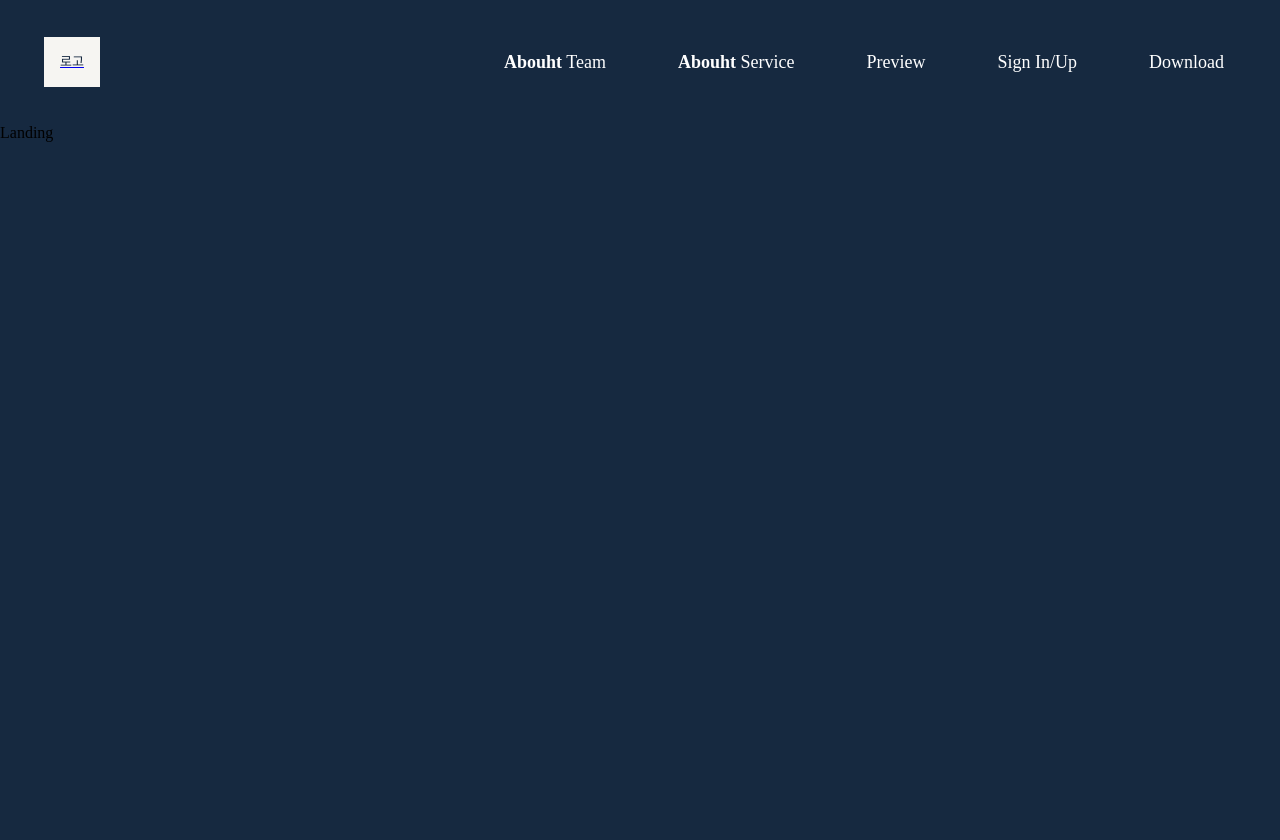
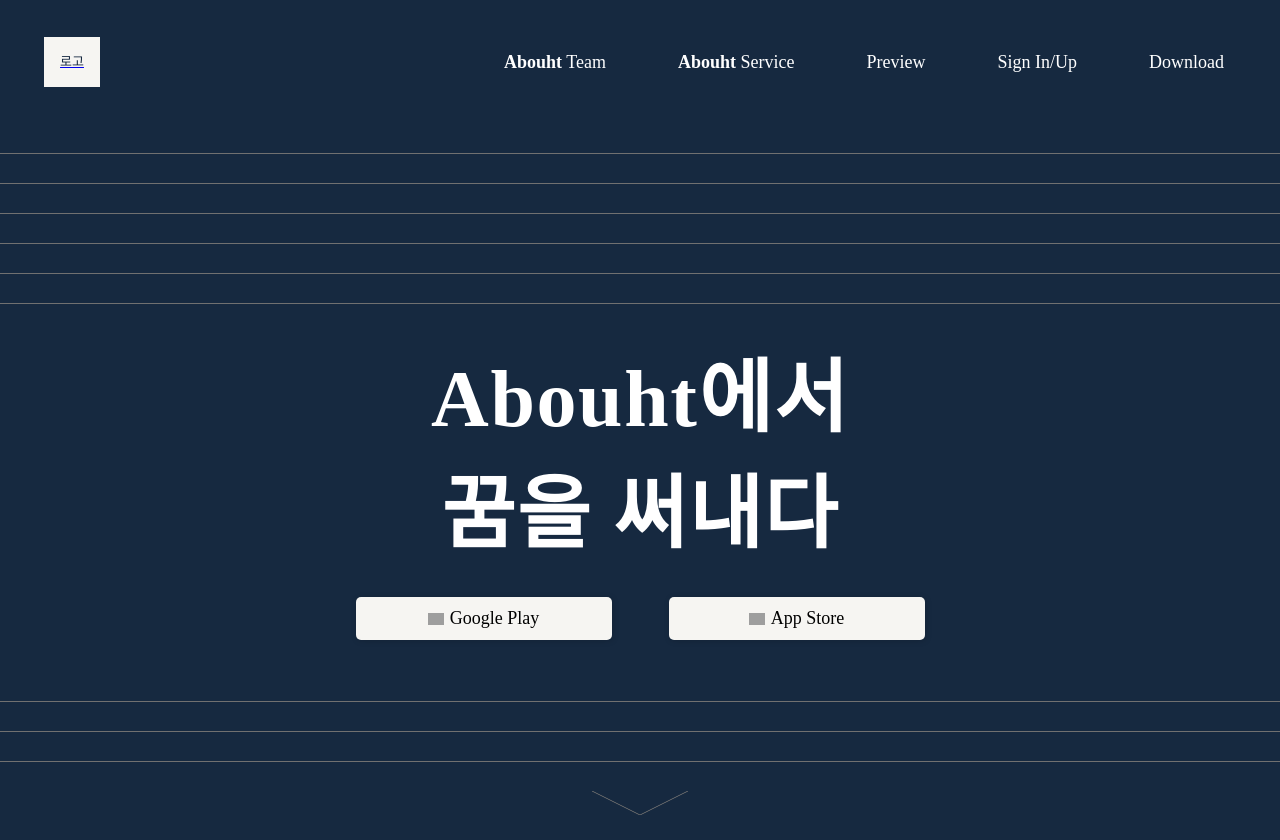
Before and after one commit to judemin/abouht-front, a React (Vite) app: page / in a window 1280 px wide. Before the commit the page ends 800 px from the top, so only its background shows below. Built offline with nearby package versions, Linux system fonts and the light colour scheme; grey boxes are pictures that could not be loaded; a web font is replaced by a local one.

Commit message:
Feat: Add Landing Page

```diff
--- /dev/null
+++ b/src/components/Arrow.tsx
@@ -0,0 +1,45 @@
+import React from "react"
+import { styled } from "styled-components"
+
+const ArrowContainer = styled.div`
+  display: flex;
+  flex-direction: row;
+  justify-content: center;
+`
+
+const ArrowLeft = styled.div`
+  background: linear-gradient(
+    to top right,
+    rgba(0, 0, 0, 0) 0%,
+    rgba(0, 0, 0, 0) calc(50% - 0.8px),
+    #707070 50%,
+    rgba(0, 0, 0, 0) calc(50% + 0.8px),
+    rgba(0, 0, 0, 0) 100%
+  );
+  width: 3rem;
+  height: 1.5rem;
+`
+
+const ArrowRight = styled.div`
+  background: linear-gradient(
+    to top left,
+    rgba(0, 0, 0, 0) 0%,
+    rgba(0, 0, 0, 0) calc(50% - 0.8px),
+    #707070 50%,
+    rgba(0, 0, 0, 0) calc(50% + 0.8px),
+    rgba(0, 0, 0, 0) 100%
+  );
+  width: 3rem;
+  height: 1.5rem;
+`
+
+const Arrow = () => {
+  return (
+    <ArrowContainer>
+      <ArrowLeft />
+      <ArrowRight />
+    </ArrowContainer>
+  )
+}
+
+export default Arrow
--- /dev/null
+++ b/src/components/ImgButton.tsx
@@ -0,0 +1,41 @@
+import React, { ReactNode } from "react"
+import { Link } from "react-router-dom"
+import styled from "styled-components"
+
+const Button = styled.div`
+  width: 16rem;
+  height: 2.6875rem;
+  background-color: #f6f5f2;
+  box-shadow: 1px 1px 6px #00000029;
+  border-radius: 5px;
+  font-size: 18px;
+  color: black;
+  text-align: center;
+  display: flex;
+  align-items: center;
+  justify-content: center;
+`
+
+const ButtonImg = styled.img`
+  width: 1rem;
+  margin-right: 0.375rem;
+`
+
+type Props = {
+  src: string
+  href: string
+  children: ReactNode
+}
+
+const ImgButton = (props: Props) => {
+  return (
+    <Link to={props.href} style={{ textDecoration: "none" }}>
+      <Button>
+        <ButtonImg src={props.src} alt="" />
+        {props.children}
+      </Button>
+    </Link>
+  )
+}
+
+export default ImgButton
--- a/src/pages/Landing.tsx
+++ b/src/pages/Landing.tsx
@@ -1,9 +1,74 @@
 import React from "react"
+import { styled } from "styled-components"
+import ImgButton from "../components/ImgButton"
+import Arrow from "../components/Arrow"
+
+const Container = styled.div`
+  height: calc(100vh - 7.75rem);
+  display: flex;
+  flex-direction: column;
+  justify-content: space-between;
+`
+
+const Title = styled.h1`
+  font-size: 5rem;
+  text-align: center;
+  font-weight: bold;
+  letter-spacing: 0.1rem;
+  color: white;
+`
+
+const Line = styled.div`
+  width: 100%;
+  height: 1px;
+  background-color: #707070;
+  margin: 29px 0;
+`
+
+const ButtonContainer = styled.div`
+  display: flex;
+  gap: 3.5625rem;
+  justify-content: center;
+  margin: 2rem 0;
+`
 
 type Props = {}
 
 const Landing = (props: Props) => {
-  return <div>Landing</div>
+  return (
+    <Container>
+      <div>
+        {[...Array(6)].map((_, i) => (
+          <Line key={i} />
+        ))}
+      </div>
+      <Title>
+        Abouht에서
+        <br />
+        꿈을 써내다
+      </Title>
+      <ButtonContainer>
+        <ImgButton
+          src="https://img.freepik.com/free-icon/google-play_318-566073.jpg"
+          href="https://google.com"
+        >
+          Google Play
+        </ImgButton>
+        <ImgButton
+          src="https://upload.wikimedia.org/wikipedia/commons/thumb/f/fa/Apple_logo_black.svg/391px-Apple_logo_black.svg.png"
+          href="https://apple.com"
+        >
+          App Store
+        </ImgButton>
+      </ButtonContainer>
+      <div style={{ paddingBottom: "1.5625rem" }}>
+        {[...Array(3)].map((_, i) => (
+          <Line key={i} />
+        ))}
+        <Arrow />
+      </div>
+    </Container>
+  )
 }
 
 export default Landing
```
